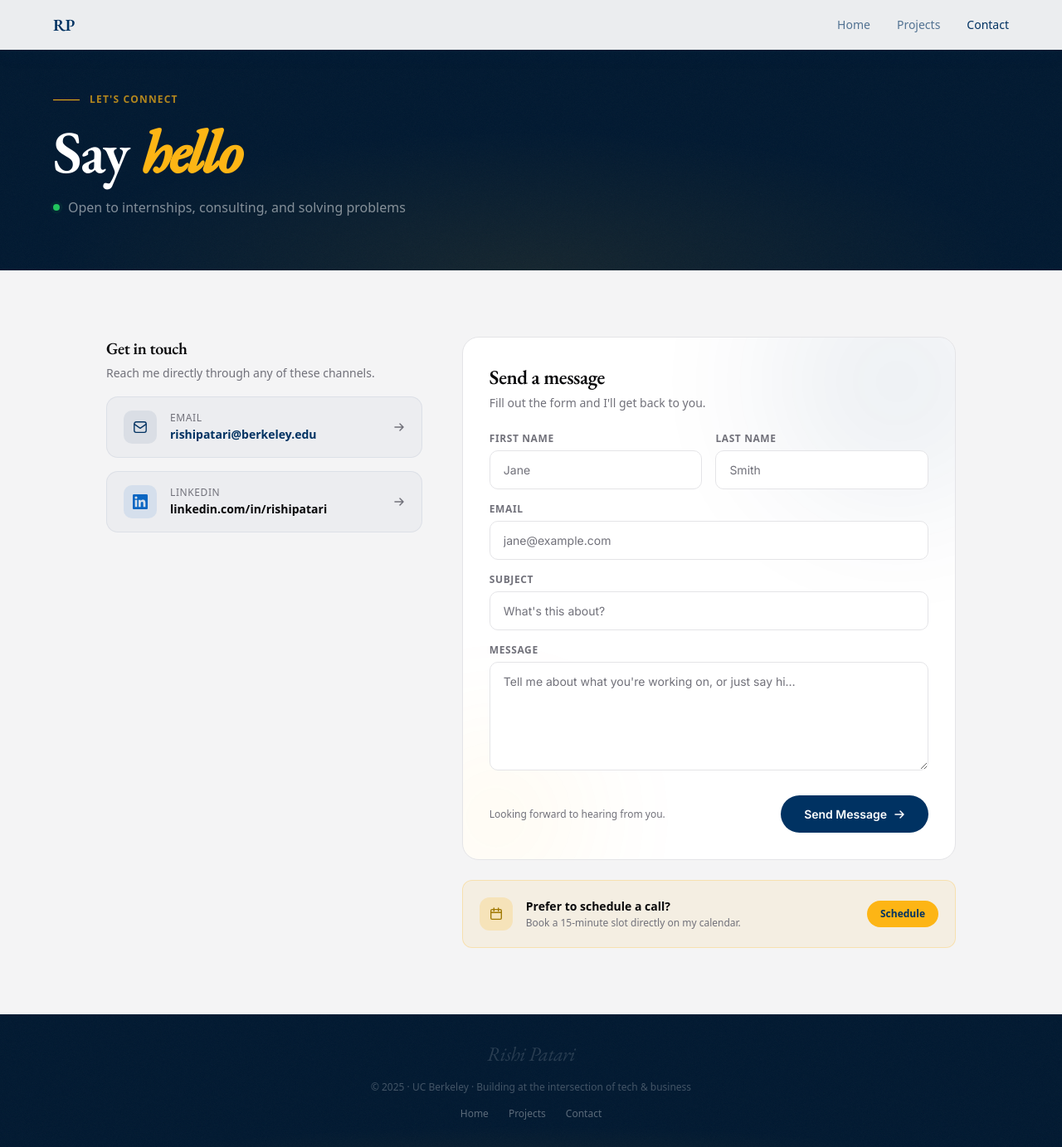
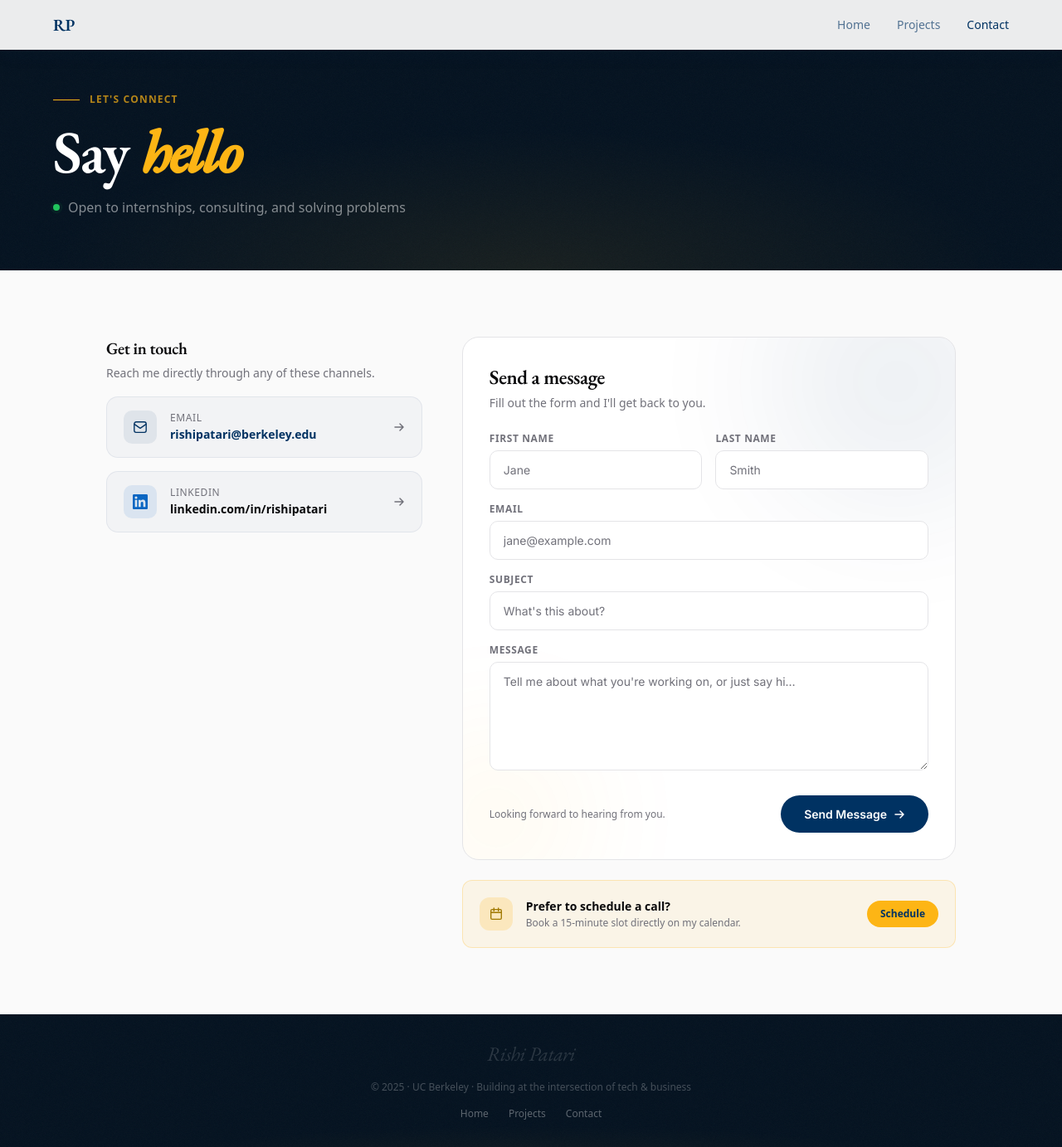
Before and after one commit to rishipatari-gif/rishipatari-gif.github.io, a website: page contact.html in a window 1280 px wide. Shown: the whole page at 83% size. Drawn offline with nearby package versions, Linux system fonts and the light colour scheme.

Commit message:
Put all three pages on one palette
Projects and Contact were running a different colour scheme from the
homepage: a bluer navy (#001830) for hero and footer against the
homepage's near-black navy (#03111f), and a different light grey
(#F4F4F5 vs #FAFAFA).

- Add --blue-deep and --blue-card to both pages and set --bg to
  #FAFAFA, so the tokens resolve the same everywhere
- Hero and footer on both pages move to --blue-deep
- Simplify band continues the Projects hero with the homepage's
  finance-section gradient instead of cutting to a third navy
- Role card panels take the homepage finance card gradient, so the
  two pages' cards read as the same component
- CTA strip drops from #003262, which was the brightest surface on
  the site, to #061a2e

Co-Authored-By: Claude Opus 5 <noreply@anthropic.com>

```diff
--- a/contact.html
+++ b/contact.html
@@ -14,12 +14,14 @@
       --blue:      #003262;
       --blue-mid:  #0B4F8A;
       --blue-dark: #001830;
+      --blue-deep: #03111f;
+      --blue-card: #061830;
       --gold:      #FDB515;
       --gold-lt:   #FFCC47;
       --fg:        #09090B;
       --muted:     #71717A;
       --border:    #E4E4E7;
-      --bg:        #F4F4F5;
+      --bg:        #FAFAFA;
     }
     *, *::before, *::after { box-sizing: border-box; }
     html { scroll-behavior: smooth; }
@@ -199,7 +201,7 @@
 
 
 <!-- PAGE HERO -->
-<header class="page-hero grain" style="background:var(--blue-dark);">
+<header class="page-hero grain" style="background:var(--blue-deep);">
   <div class="max-w-6xl mx-auto relative z-10">
     <div class="flex items-center gap-3 mb-4">
       <div class="h-px w-8" style="background:var(--gold);" aria-hidden="true"></div>
@@ -343,7 +345,7 @@
 
 
 <!-- FOOTER -->
-<footer class="py-8 px-6 text-center grain relative" style="background:var(--blue-dark);overflow:hidden;">
+<footer class="py-8 px-6 text-center grain relative" style="background:var(--blue-deep);overflow:hidden;">
   <div class="absolute inset-0" style="background:radial-gradient(ellipse 70% 60% at 50% 120%, rgba(253,181,21,.06) 0%, transparent 60%);pointer-events:none;" aria-hidden="true"></div>
   <div class="relative z-10">
     <p class="font-serif italic text-2xl mb-4" style="font-family:'EB Garamond',serif;color:rgba(255,255,255,.15);letter-spacing:-.02em;">Rishi Patari</p>
```
Also changed, not shown: projects.html (+10 -8 lines).
